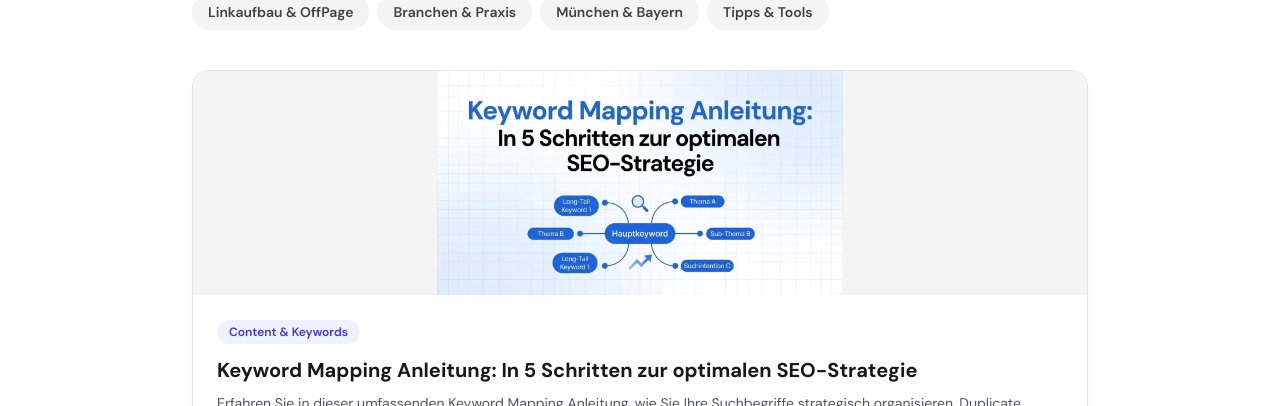
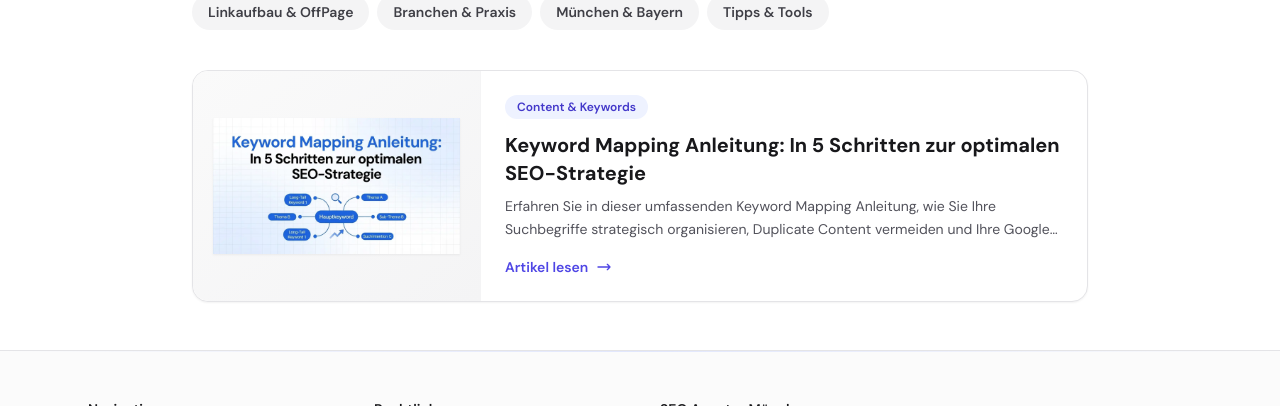
Before and after one commit to seodschinn-rgb/ssssssssssssssssssssssssssssssss, a Next.js app: page /blog in a window 1280 px wide. Shown: the part 394-800 px from the top of the page. Built offline with nearby package versions, Linux system fonts and the light colour scheme; no server answers.

Commit message:
Update BlogPostList.tsx

```diff
--- a/components/BlogPostList.tsx
+++ b/components/BlogPostList.tsx
@@ -62,7 +62,7 @@ export default function BlogPostList({ posts, categories }: BlogPostListProps) {
 
         {/* Artikel-Liste */}
         {filteredPosts.length > 0 ? (
-          <ul className="space-y-6">
+          <ul className="space-y-5 md:space-y-6">
             <AnimatePresence mode="wait">
               {filteredPosts.map((post, index) => {
                 const category = categories.find((c) => c.slug === post.category)
@@ -76,31 +76,31 @@ export default function BlogPostList({ posts, categories }: BlogPostListProps) {
                   >
                     <Link
                       href={`/blog/${post.slug}`}
-                      className="group block overflow-hidden rounded-2xl border border-zinc-200 bg-white shadow-sm hover:border-indigo-200 hover:shadow-md transition-all"
+                      className="group flex flex-col md:flex-row overflow-hidden rounded-2xl border border-zinc-200 bg-white shadow-sm hover:border-indigo-200 hover:shadow-lg md:hover:shadow-xl transition-all duration-300"
                     >
                       {post.image && (
-                        <div className="w-full bg-zinc-100 rounded-t-2xl flex items-center justify-center min-h-0 max-h-48 sm:max-h-56">
+                        <div className="w-full md:w-72 md:min-w-[18rem] md:shrink-0 bg-gradient-to-br from-zinc-50 to-zinc-100 rounded-t-2xl md:rounded-t-none md:rounded-l-2xl flex items-center justify-center p-4 md:p-5 border-b md:border-b-0 md:border-r border-zinc-100">
                           {/* eslint-disable-next-line @next/next/no-img-element */}
                           <img
                             src={post.image}
                             alt={post.imageAlt ?? post.title}
-                            className="w-full h-auto max-h-48 sm:max-h-56 object-contain object-center"
+                            className="w-full h-auto max-h-44 md:max-h-40 object-contain object-center drop-shadow-sm"
                           />
                         </div>
                       )}
-                      <div className="p-6">
+                      <div className="p-5 md:p-6 md:flex-1 flex flex-col md:justify-center">
                         {category && (
-                        <span className="inline-block rounded-full bg-indigo-50 px-3 py-1 text-xs font-semibold text-indigo-700 mb-3">
+                          <span className="inline-block rounded-full bg-indigo-50 px-3 py-1 text-xs font-semibold text-indigo-700 mb-3 w-fit">
                             {category.title}
                           </span>
                         )}
-                      <h3 className="text-xl font-bold text-zinc-900 group-hover:text-indigo-600 transition-colors">
+                        <h3 className="text-lg md:text-xl font-bold text-zinc-900 group-hover:text-indigo-600 transition-colors">
                           {post.title}
                         </h3>
                         <p className="mt-2 text-zinc-600 text-sm leading-relaxed line-clamp-2">
                           {post.metaDescription}
                         </p>
-                      <span className="mt-4 inline-flex items-center gap-2 text-sm font-semibold text-indigo-600 group-hover:gap-3 transition-all">
+                        <span className="mt-4 inline-flex items-center gap-2 text-sm font-semibold text-indigo-600 group-hover:gap-3 transition-all w-fit">
                           Artikel lesen
                           <svg className="w-4 h-4" fill="none" viewBox="0 0 24 24" stroke="currentColor">
                             <path strokeLinecap="round" strokeLinejoin="round" strokeWidth={2} d="M17 8l4 4m0 0l-4 4m4-4H3" />
```
Lines whose indentation alone changed are shown as unchanged.
